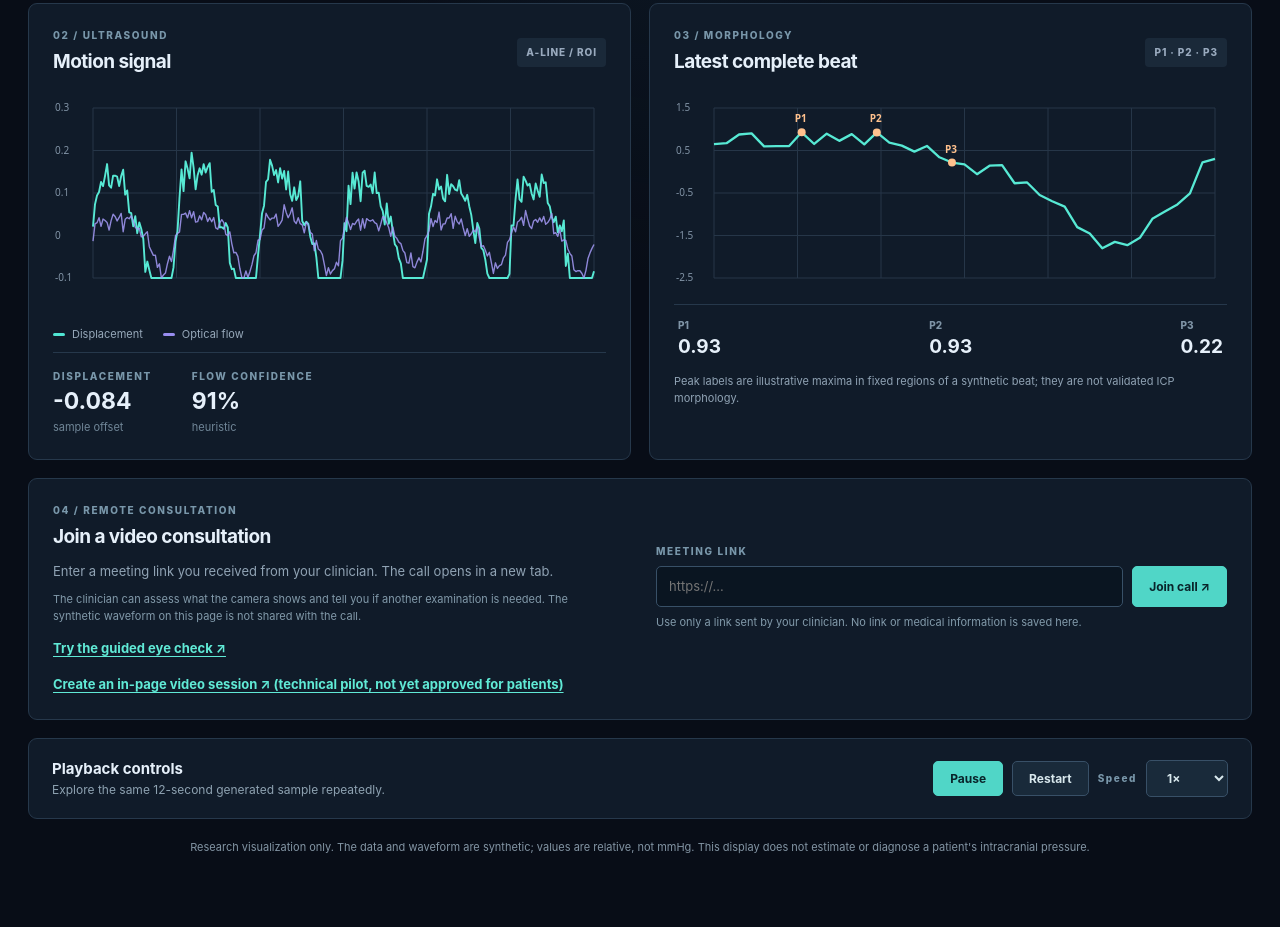
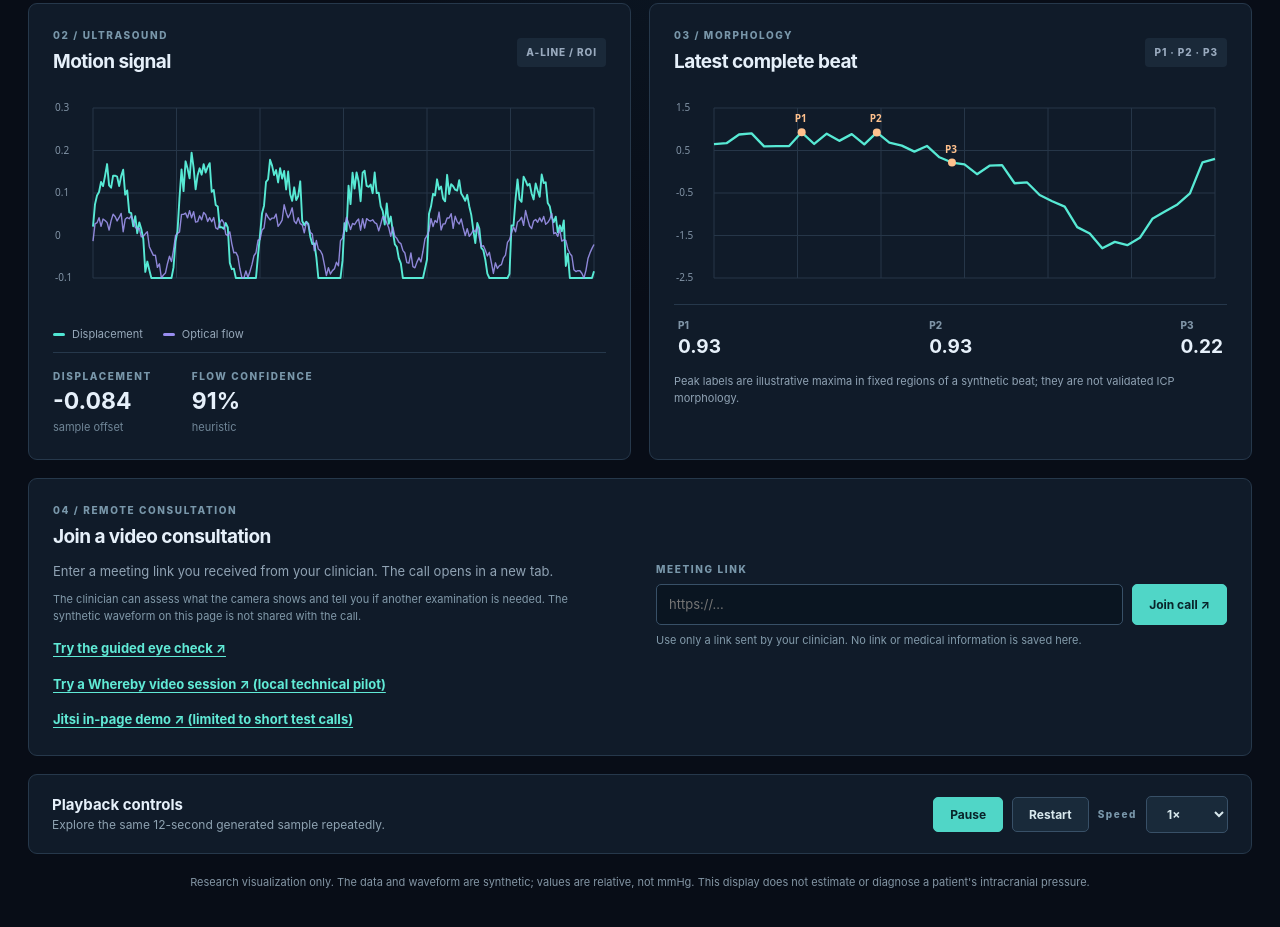
Before and after one commit to robigo/realtime-icp-ultrasound, a plain HTML site: page index.html in a window 1280 px wide. Shown: the part 896-1823 px from the top of the page. Drawn offline with Linux system fonts and the light colour scheme.

Commit message:
Add local Whereby Embedded technical pilot

```diff
--- a/index.html
+++ b/index.html
@@ -23,7 +23,7 @@
       <section class="panel"><div class="panel-head"><div><div class="eyebrow">03 / MORPHOLOGY</div><h2>Latest complete beat</h2></div><span class="pill">P1 · P2 · P3</span></div><div class="plot small"><canvas id="beat" role="img" aria-label="Latest completed synthetic beat with illustrative P1, P2 and P3 markers"></canvas></div><div class="morph"><div><span>P1</span><strong id="p1">—</strong></div><div><span>P2</span><strong id="p2">—</strong></div><div><span>P3</span><strong id="p3">—</strong></div></div><p class="note">Peak labels are illustrative maxima in fixed regions of a synthetic beat; they are not validated ICP morphology.</p></section>
     </div>
     <section class="consult panel" aria-labelledby="consult-heading">
-      <div><div class="eyebrow">04 / REMOTE CONSULTATION</div><h2 id="consult-heading">Join a video consultation</h2><p>Enter a meeting link you received from your clinician. The call opens in a new tab.</p><p class="consult-note">The clinician can assess what the camera shows and tell you if another examination is needed. The synthetic waveform on this page is not shared with the call.</p><a class="vision-link" href="vision.html">Try the guided eye check ↗</a><br><a class="vision-link" href="session.html">Create an in-page video session ↗ (technical pilot, not yet approved for patients)</a></div>
+      <div><div class="eyebrow">04 / REMOTE CONSULTATION</div><h2 id="consult-heading">Join a video consultation</h2><p>Enter a meeting link you received from your clinician. The call opens in a new tab.</p><p class="consult-note">The clinician can assess what the camera shows and tell you if another examination is needed. The synthetic waveform on this page is not shared with the call.</p><a class="vision-link" href="vision.html">Try the guided eye check ↗</a><br><a class="vision-link" href="whereby.html">Try a Whereby video session ↗ (local technical pilot)</a><br><a class="vision-link" href="session.html">Jitsi in-page demo ↗ (limited to short test calls)</a></div>
       <form id="consultForm" class="consult-form"><label for="meetingUrl">MEETING LINK</label><div class="consult-input"><input id="meetingUrl" type="url" inputmode="url" autocomplete="off" spellcheck="false" placeholder="https://…" required aria-describedby="meetingHelp"><button type="submit">Join call ↗</button></div><small id="meetingHelp">Use only a link sent by your clinician. No link or medical information is saved here.</small><span id="meetingError" class="form-error" role="alert" aria-live="polite"></span></form>
     </section>
     <footer><div><b>Playback controls</b><span>Explore the same 12-second generated sample repeatedly.</span></div><div class="controls"><button id="toggle" type="button">Pause</button><button id="restart" type="button" class="secondary">Restart</button><label>Speed <select id="speed"><option value="0.5">0.5×</option><option value="1" selected>1×</option><option value="2">2×</option></select></label></div></footer>
```
